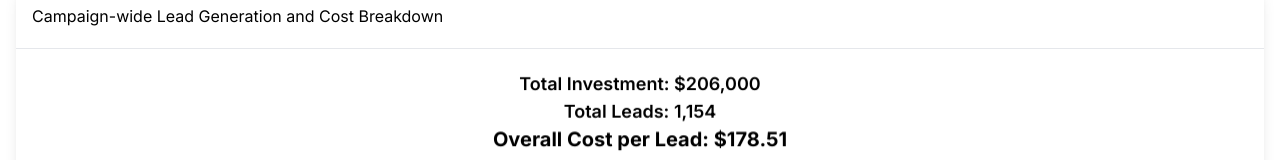
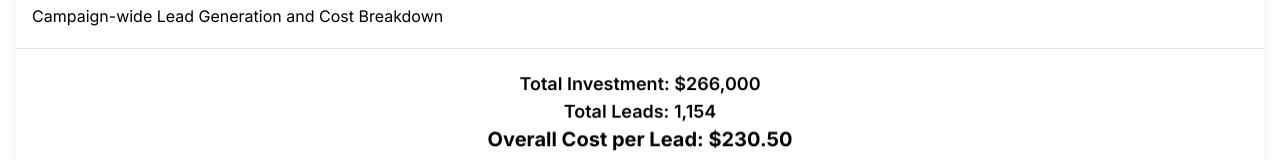
Before and after one commit to leonelSantos/marketing-dashboard, a React (Create React App) app: page / in a window 1280 px wide. Shown: the part 173-333 px from the top of the page. Built offline with nearby package versions, Linux system fonts and the light colour scheme.

Commit message:
refactor: Update TOTAL_INVESTMENT value in App.js

```diff
--- a/src/App.js
+++ b/src/App.js
@@ -21,7 +21,7 @@ const pieData = fullData.filter(item => item.leads > 0).map(item => ({
   leads: item.leads
 }));
 
-const TOTAL_INVESTMENT = 206000;
+const TOTAL_INVESTMENT = 266000;
 const TOTAL_LEADS = 1154;
 const TOTAL_ENROLLED = fullData.reduce((sum, item) => sum + item.enrolled, 0);
 const COST_PER_LEAD = TOTAL_INVESTMENT / TOTAL_LEADS;
```
